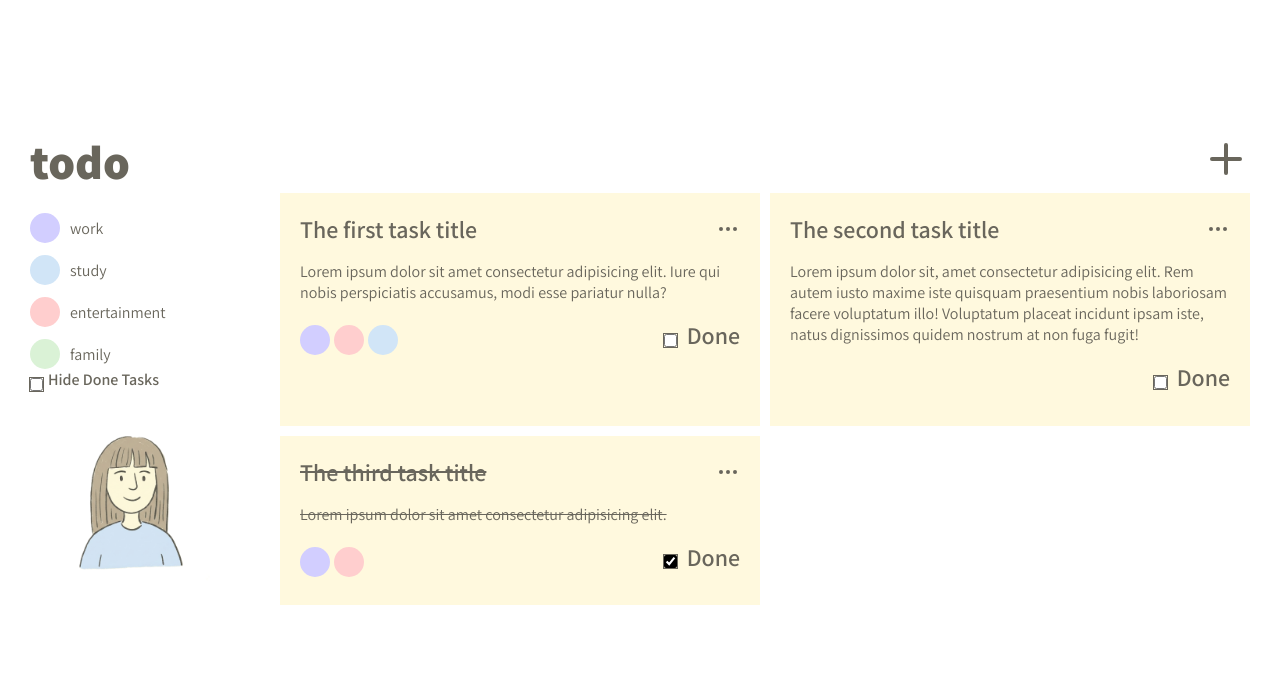
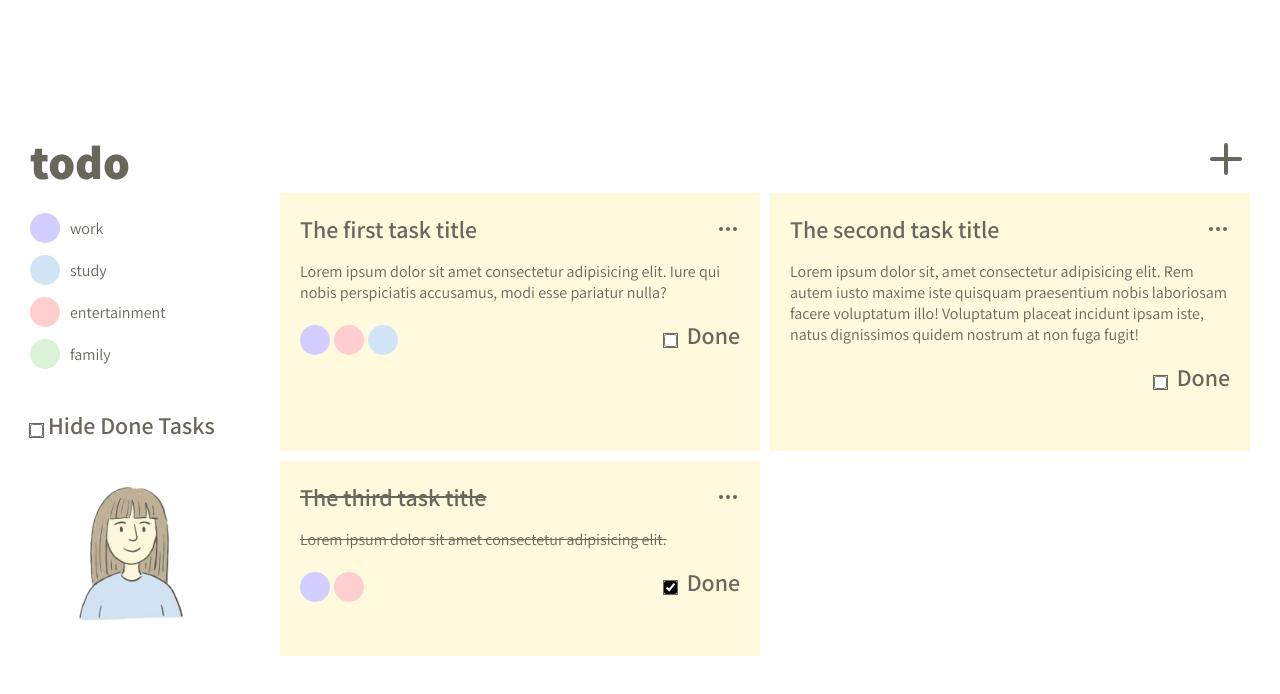
Before and after one commit to AEnedahg/todo, a React (Vite) app: page /dashboard in a window 1280 px wide. Shown: the top 694 px of the page. Built offline with nearby package versions, Linux system fonts and the light colour scheme.

Commit message:
Update AsideForm.module.css

```diff
--- a/src/routes/-components/shared/AsideForm/AsideForm.module.css
+++ b/src/routes/-components/shared/AsideForm/AsideForm.module.css
@@ -1,19 +1,19 @@
 @import '@/styles/variables.css';
 
-.form {
+.formAside {
     display: flex;
     column-gap: 5px;
     align-items: center;
     margin-top: 40px;
 }
 
-.form input {
+.formAside input {
     accent-color: white;
     caret-color: var(--clr-text);
     outline: 1px solid var(--clr-text);
 }
 
-.form .label {
+.formAside .label {
     display: inline-block;
     font-size: var(--fs-md) !important;
     @media (min-width : 280px) and (max-width : 1023px) {
```
